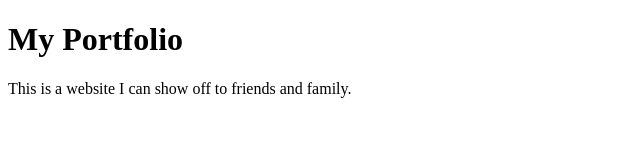
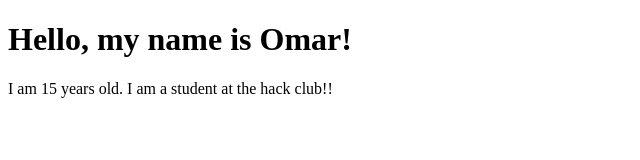
Before and after one commit to fivenicebb/my-portfolio, a plain HTML site: page index.html in a window 1280 px wide. Shown: the whole page, without its empty margins (0-640 px from the left). Drawn offline with Linux system fonts and the light colour scheme.

Commit message:
Made the page about me

```diff
--- a/index.html
+++ b/index.html
@@ -1,10 +1,10 @@
 <!DOCTYPE html>
 <html>
 	<head>
-		<title>My Portfolio</title>
+		<title>My beautiful Portfolio</title>
 	</head>
 	<body>
-		<h1>My Portfolio</h1>
-		<p>This is a website I can show off to friends and family.</p>
+		<h1>Hello, my name is Omar!</h1>
+		<p>I am 15 years old. I am a student at the hack club!!</p>
 	</body>
 </html>
```
